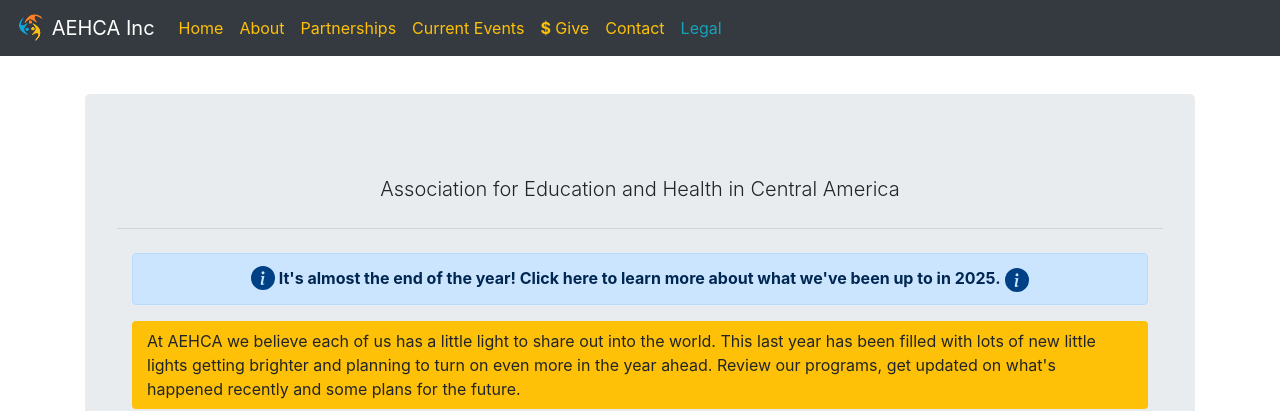
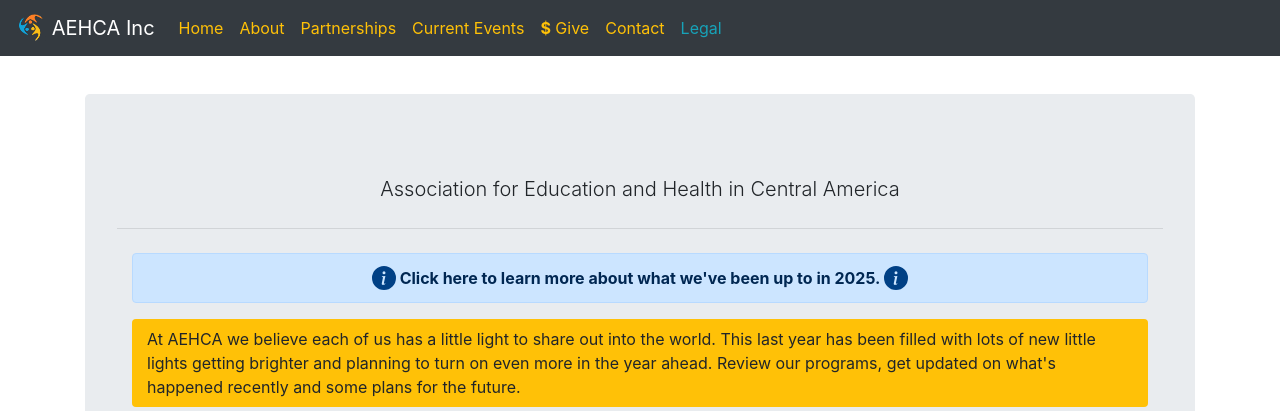
Before and after one commit to aehca/aehca.github.io, a Jekyll site: the page built from index.html, in a window 1280 px wide and 1314 px high, cut to the strip 0-411 px from the top of the window. Built offline with Jekyll 4.4.1, drawn with Linux system fonts in a browser that asks for light colours.

Commit message:
fix misaligned svg and wording of alert link

```diff
--- a/index.html
+++ b/index.html
@@ -38,18 +38,15 @@ specific focus during 2020 and 2021."
               d="M8 16A8 8 0 1 0 8 0a8 8 0 0 0 0 16zm.93-9.412-1 4.705c-.07.34.029.533.304.533.194 0 .487-.07.686-.246l-.088.416c-.287.346-.92.598-1.465.598-.703 0-1.002-.422-.808-1.319l.738-3.468c.064-.293.006-.399-.287-.47l-.451-.081.082-.381 2.29-.287zM8 5.5a1 1 0 1 1 0-2 1 1 0 0 1 0 2z" />
           </symbol>
         </svg>
-        <div class="alert alert-primary d-flex justify-content-center" role="alert">
+        <div class="alert alert-primary d-flex justify-content-center align-items-center" role="alert">
           <svg class="bi flex-shrink-0 me-2" width="24" height="24" role="img" aria-label="Info:">
             <use xlink:href="#info-fill" />
           </svg>
-          <div>
-            <a href="/pdfs/2025_aehca_closing.pdf" class="alert-link" target="_blank"
-              rel="noopener noreferrer">&nbsp;It's almost the end
-              of the year! Click here to learn more about what we've been up to in 2025.</a>
-            <svg class="bi flex-shrink-0 me-2" width="24" height="24" role="img" aria-label="Info:">
-              <use xlink:href="#info-fill" />
-            </svg>
-          </div>
+          <a href="/pdfs/2025_aehca_closing.pdf" class="alert-link" target="_blank"
+            rel="noopener noreferrer">&nbsp;Click here to learn more about what we've been up to in 2025.&nbsp;</a>
+          <svg class="bi flex-shrink-0 ms-2" width="24" height="24" role="img" aria-label="Info:">
+            <use xlink:href="#info-fill" />
+          </svg>
         </div>
 
 
@@ -310,7 +307,7 @@ specific focus during 2020 and 2021."
                 {% endif %}
                 {% if post.title == "Full Rollout of Our Post-secondary School Scholarship Program" %}
                 <a href="{{ post.url }}"><button type="button" id="fp_button"
-                    class="btn btn-danger video-btn rounded-pill ml-2 my-2 text-dark">
+                    class="btn btn-danger video-btn rounded-pill my-2 text-dark">
                     Scholarships
                   </button>
                 </a>
```
